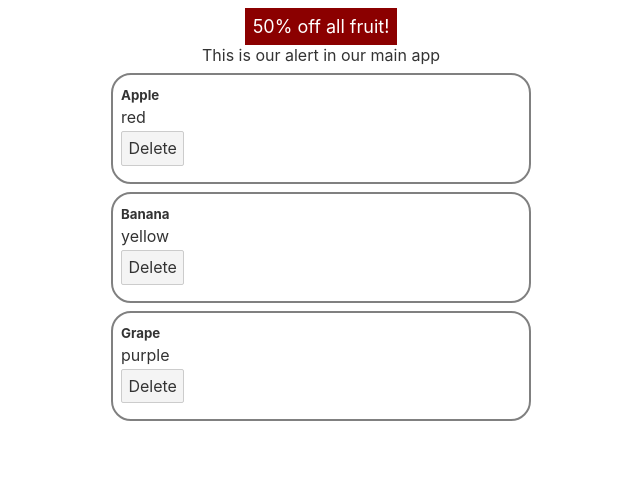
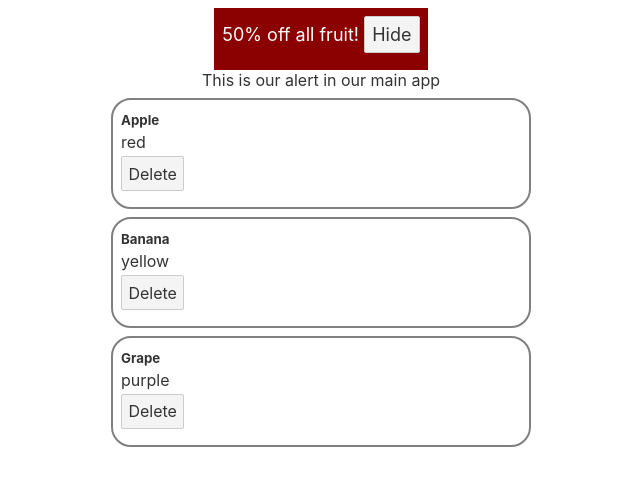
Before and after one commit to markpackham/more-svelte-learning, a Svelte app: page / in a window 1280 px wide. Shown: the top 486 px of the page, without its empty margins (319-959 px from the left). Built offline with nearby package versions, Linux system fonts and the light colour scheme.

Commit message:
add conditional styling
https://youtu.be/0I_B6o2RX5A?t=2677

```diff
--- a/src/Announcement.svelte
+++ b/src/Announcement.svelte
@@ -1,16 +1,29 @@
 <script>
+    let show = true;
 
+    const hideAlert = () =>{
+        show = false;
+    }
+
+let warning = true;
 </script>
 
-<div class="alert">
+{#if show}
+<div class="alert" class:warning={warning}>
 50% off all fruit!
+<button on:click={hideAlert}>Hide</button>
 </div>
+{/if}
 
 <style>
-.alert{
-    padding: 8px;
-    font-size: 18px;
+.alert {
+	padding: 8px;
+	font-size: 18px;
+	background-color: darkblue;
+	color: white;
+}
+
+.warning{
     background-color: darkred;
-    color: white;
 }
 </style>
```
Also changed, not shown: public/global.css (+8 -4 lines).
